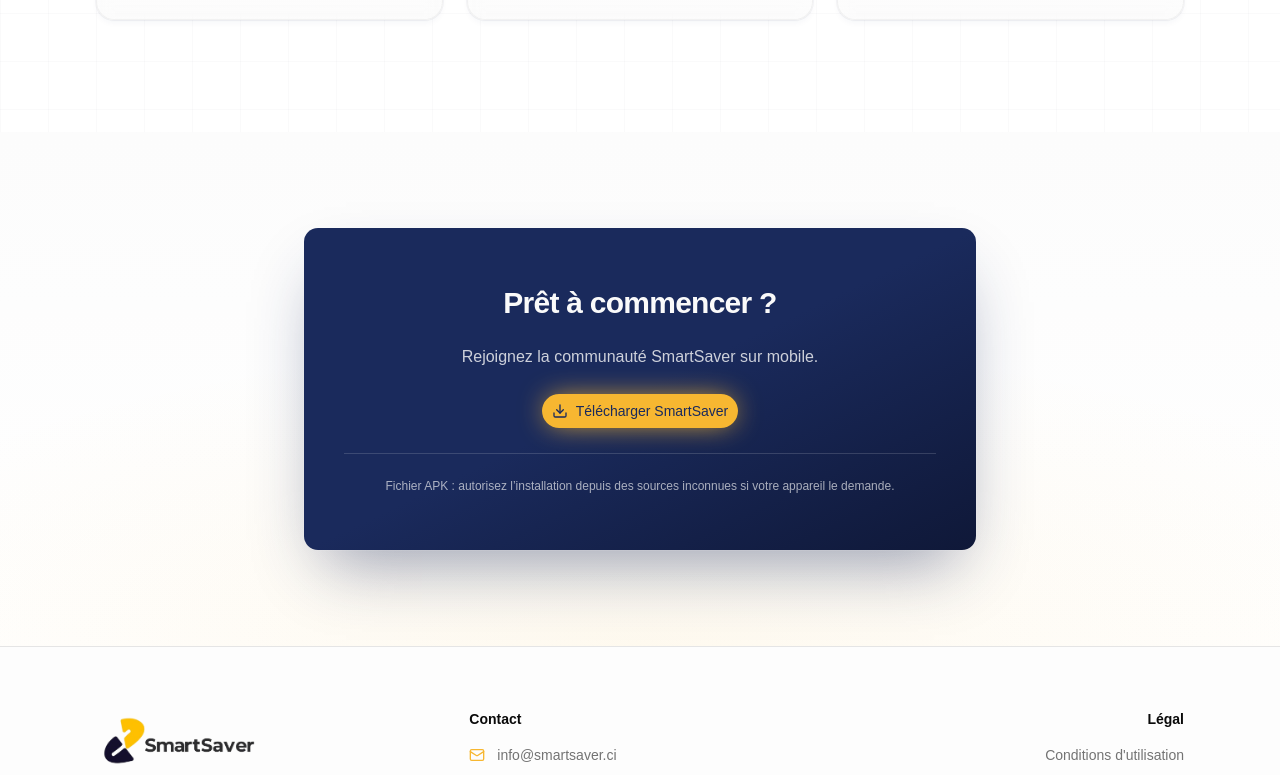
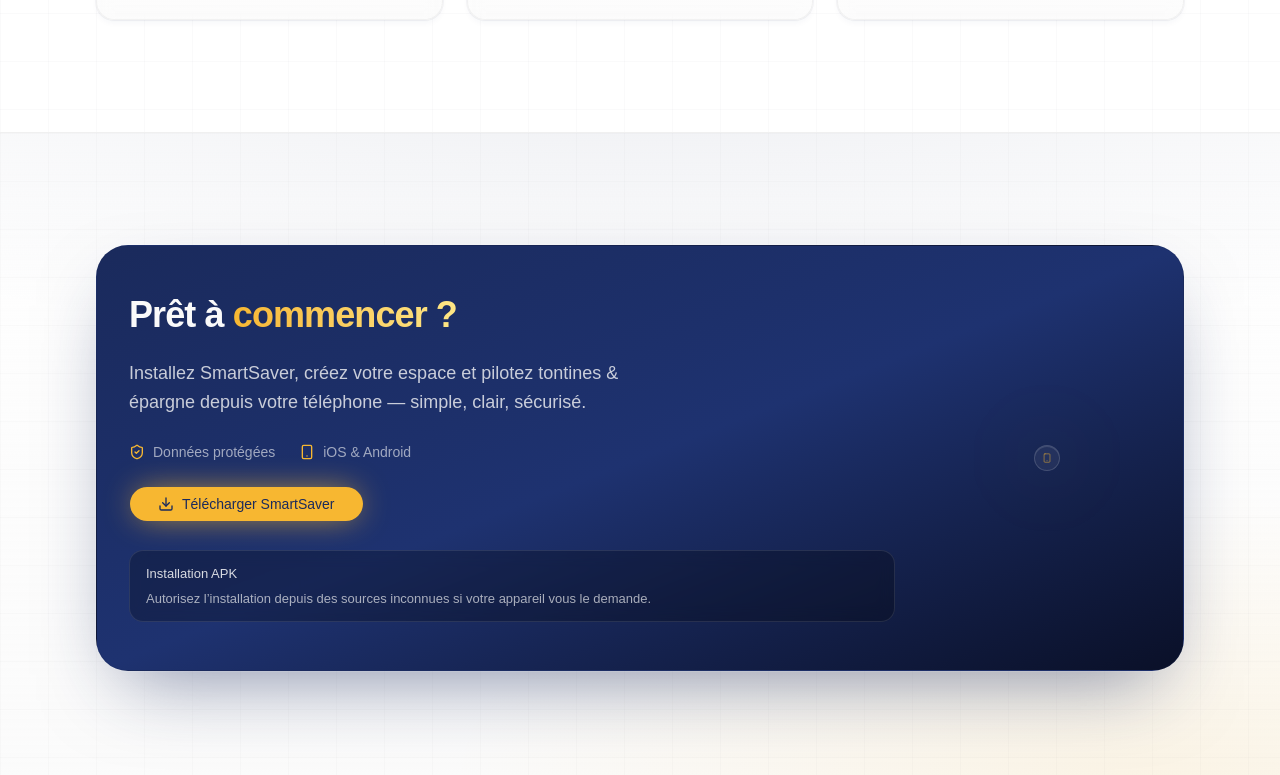
Before and after one commit to The-Ghost03/smartsaver-web-react, a React (Vite) app: page / in a window 1280 px wide. Shown: the part 2480-3255 px from the top of the page. Built offline with nearby package versions, Linux system fonts and the light colour scheme.

Commit message:
feat: enhance Home component with new icons, improved layout, and animations for better user engagement

```diff
--- a/src/pages/Home.jsx
+++ b/src/pages/Home.jsx
@@ -1,6 +1,13 @@
 import { useState } from "react";
 import { motion } from "framer-motion";
-import { ArrowRight, Download, Quote, Star } from "lucide-react";
+import {
+  ArrowRight,
+  Download,
+  Quote,
+  ShieldCheck,
+  Smartphone,
+  Star,
+} from "lucide-react";
 import { PAGE_WIDE } from "@/constants/layout";
 import {
   fadeUp,
@@ -21,7 +28,6 @@
   CardTitle,
 } from "@/components/ui/card";
 import { Progress } from "@/components/ui/progress";
-import { Separator } from "@/components/ui/separator";
 
 const LINK_ANDROID = "lien_vers_votre_apk_ou_play_store_ici";
 const LINK_IOS = "lien_vers_votre_app_store_ici";
@@ -514,30 +520,70 @@
       {/* Download */}
       <section
         id="download"
-        className="relative bg-gradient-to-b from-muted/30 to-background px-4 py-16 md:py-24"
+        className="relative overflow-hidden border-t border-border/50 bg-linear-to-b from-background via-muted/25 to-muted/40 py-20 md:py-28"
       >
-        <div className="pointer-events-none absolute inset-0 bg-[radial-gradient(ellipse_70%_60%_at_50%_100%,rgba(247,183,49,0.08),transparent)]" />
+        <div className="pointer-events-none absolute inset-0">
+          <div className="absolute inset-0 bg-[radial-gradient(ellipse_85%_45%_at_50%_-10%,rgba(26,42,92,0.07),transparent)]" />
+          <div className="absolute inset-0 bg-[radial-gradient(ellipse_55%_45%_at_90%_100%,rgba(247,183,49,0.11),transparent)]" />
+          <div className="fx-grid-light absolute inset-0 opacity-[0.4]" />
+        </div>
         <motion.div
-          className={`relative z-10 ${PAGE_WIDE}`}
+          className={`relative z-10 w-full ${PAGE_WIDE}`}
           variants={scaleIn}
           initial="hidden"
           whileInView="visible"
           viewport={viewportOnce}
         >
-          <Card className="mx-auto max-w-2xl overflow-hidden border-0 bg-gradient-to-br from-primary via-primary to-[#0f1838] text-primary-foreground shadow-[0_32px_64px_-20px_rgba(26,42,92,0.45)] ring-1 ring-white/10">
-            <CardContent className="space-y-6 p-8 text-center md:p-10">
+          <Card className="relative w-full min-w-0 overflow-hidden rounded-[2rem] border border-primary/20 bg-linear-to-br from-primary via-[#1e3270] to-[#0a1028] text-primary-foreground shadow-[0_32px_80px_-28px_rgba(26,42,92,0.55)] ring-1 ring-white/10">
+            <CardContent className="relative z-10 grid gap-10 p-8 md:grid-cols-[1fr_minmax(0,11rem)] md:items-center md:gap-12 lg:grid-cols-[1fr_minmax(0,13rem)]">
+              <motion.div
+                className="space-y-6 text-center md:text-left"
+                variants={listContainer}
+                initial="hidden"
+                whileInView="visible"
+                viewport={viewportOnce}
+              >
                 <motion.h2
-                className="text-2xl font-semibold tracking-tight md:text-3xl"
-                initial={{ opacity: 0, y: 12 }}
-                whileInView={{ opacity: 1, y: 0 }}
-                viewport={{ once: true }}
-                transition={{ duration: 0.45 }}
+                  variants={fadeUp}
+                  className="font-heading text-3xl font-semibold leading-[1.15] tracking-tight md:text-4xl"
                 >
-                Prêt à commencer ?
+                  Prêt à{" "}
+                  <span className="bg-linear-to-r from-(--accent) to-amber-200 bg-clip-text text-transparent">
+                    commencer ?
+                  </span>
                 </motion.h2>
-              <p className="text-sm text-primary-foreground/80 md:text-base">
-                Rejoignez la communauté SmartSaver sur mobile.
-              </p>
+                <motion.p
+                  variants={fadeUp}
+                  className="mx-auto max-w-lg text-base leading-relaxed text-primary-foreground/78 md:mx-0 md:text-lg"
+                >
+                  Installez SmartSaver, créez votre espace et pilotez tontines &
+                  épargne depuis votre téléphone — simple, clair, sécurisé.
+                </motion.p>
+                <motion.ul
+                  variants={fadeUp}
+                  className="flex flex-wrap items-center justify-center gap-x-6 gap-y-2 text-xs text-primary-foreground/60 md:justify-start md:text-sm"
+                >
+                  <li className="flex items-center gap-2">
+                    <ShieldCheck
+                      className="size-4 shrink-0 text-(--accent)"
+                      strokeWidth={2}
+                      aria-hidden
+                    />
+                    Données protégées
+                  </li>
+                  <li className="flex items-center gap-2">
+                    <Smartphone
+                      className="size-4 shrink-0 text-(--accent)"
+                      strokeWidth={2}
+                      aria-hidden
+                    />
+                    iOS & Android
+                  </li>
+                </motion.ul>
+                <motion.div
+                  variants={fadeUp}
+                  className="flex justify-center md:justify-start"
+                >
                   <motion.div
                     whileHover={{ scale: 1.03 }}
                     whileTap={{ scale: 0.97 }}
@@ -546,7 +592,7 @@
                     <Button
                       asChild
                       size="lg"
-                  className="rounded-full bg-[var(--accent)] text-[var(--primary)] shadow-[0_0_28px_-6px_var(--accent)] transition-[background-color,box-shadow,filter] duration-300 ease-out hover:bg-[var(--accent-hover)] hover:shadow-[0_0_44px_-8px_rgba(247,183,49,0.5)] hover:text-[var(--accent)] hover:brightness-[1.04]"
+                      className="rounded-full bg-[var(--accent)] px-7 text-[var(--primary)] shadow-[0_0_32px_-8px_var(--accent)] transition-[background-color,box-shadow,filter] duration-300 ease-out hover:bg-[var(--accent-hover)] hover:shadow-[0_0_48px_-8px_rgba(247,183,49,0.5)] hover:brightness-[1.04]"
                     >
                       <a href={osData.link} className="gap-2">
                         <Download className="size-4" />
@@ -554,15 +600,43 @@
                       </a>
                     </Button>
                   </motion.div>
-              {!osData.isIos && (
-                <>
-                  <Separator className="bg-primary-foreground/15" />
-                  <p className="text-xs text-primary-foreground/65">
-                    Fichier APK : autorisez l’installation depuis des sources
-                    inconnues si votre appareil le demande.
-                  </p>
-                </>
-              )}
+                </motion.div>
+                {!osData.isIos ? (
+                  <motion.div variants={fadeUp} className="pt-1">
+                    <div className="rounded-xl border border-white/10 bg-black/25 px-4 py-3 text-left text-xs leading-relaxed text-primary-foreground/70 backdrop-blur-sm md:text-[0.8125rem]">
+                      <span className="font-medium text-primary-foreground/85">
+                        Installation APK
+                      </span>
+                      <span className="mt-1 block text-primary-foreground/65">
+                        Autorisez l’installation depuis des sources inconnues si
+                        votre appareil vous le demande.
+                      </span>
+                    </div>
+                  </motion.div>
+                ) : null}
+              </motion.div>
+
+              <motion.div
+                variants={slideRight}
+                initial="hidden"
+                whileInView="visible"
+                viewport={viewportOnce}
+                className="hidden justify-center md:flex"
+              >
+                <div className="relative">
+                  <div
+                    className="absolute inset-0 rounded-[1.75rem] bg-(--accent)/20 blur-2xl"
+                    aria-hidden
+                  />
+                  <div className="relative flex aspect-square w-full max-w-[11rem] items-center justify-center rounded-[1.75rem] border border-white/15 bg-white/[0.06] shadow-[inset_0_1px_0_0_rgba(255,255,255,0.12)] backdrop-blur-md lg:max-w-[13rem]">
+                    <Smartphone
+                      className="size-[42%] max-w-[5rem] text-(--accent)"
+                      strokeWidth={1.15}
+                      aria-hidden
+                    />
+                  </div>
+                </div>
+              </motion.div>
             </CardContent>
           </Card>
         </motion.div>
```
Lines whose indentation alone changed are shown as unchanged.
